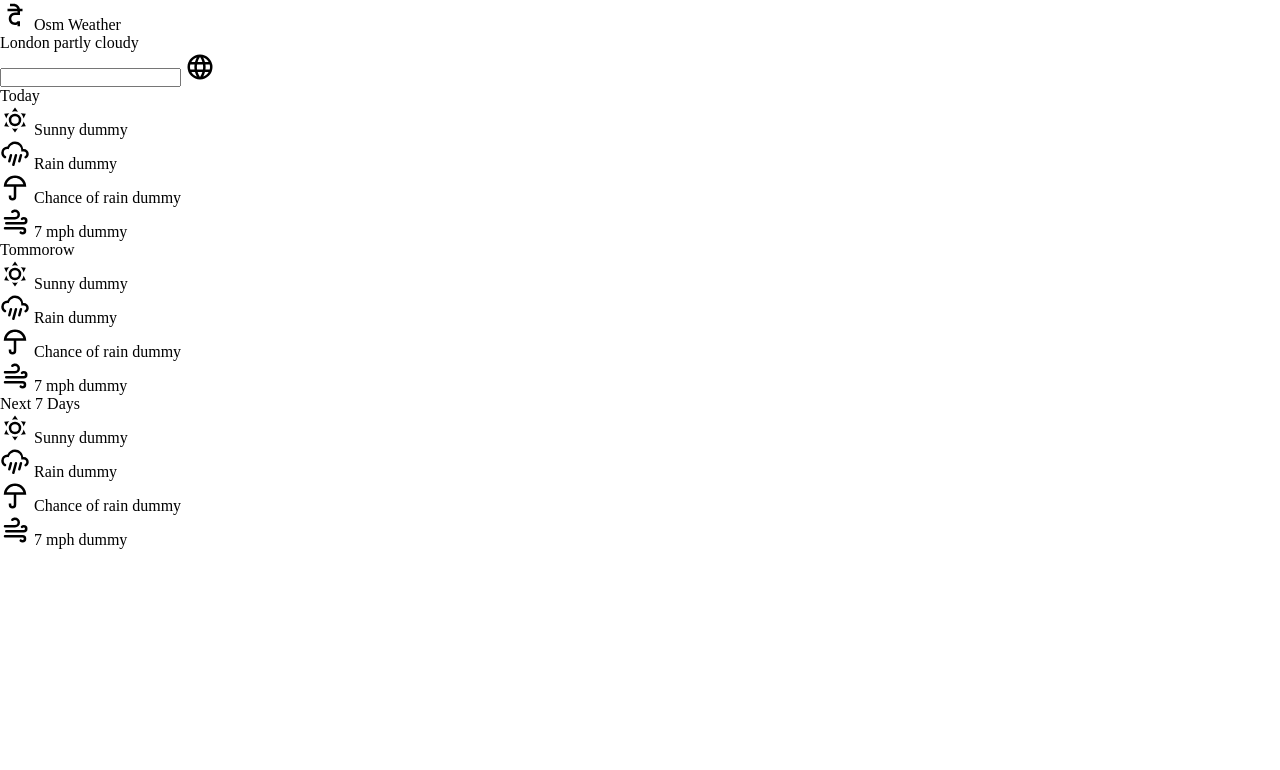
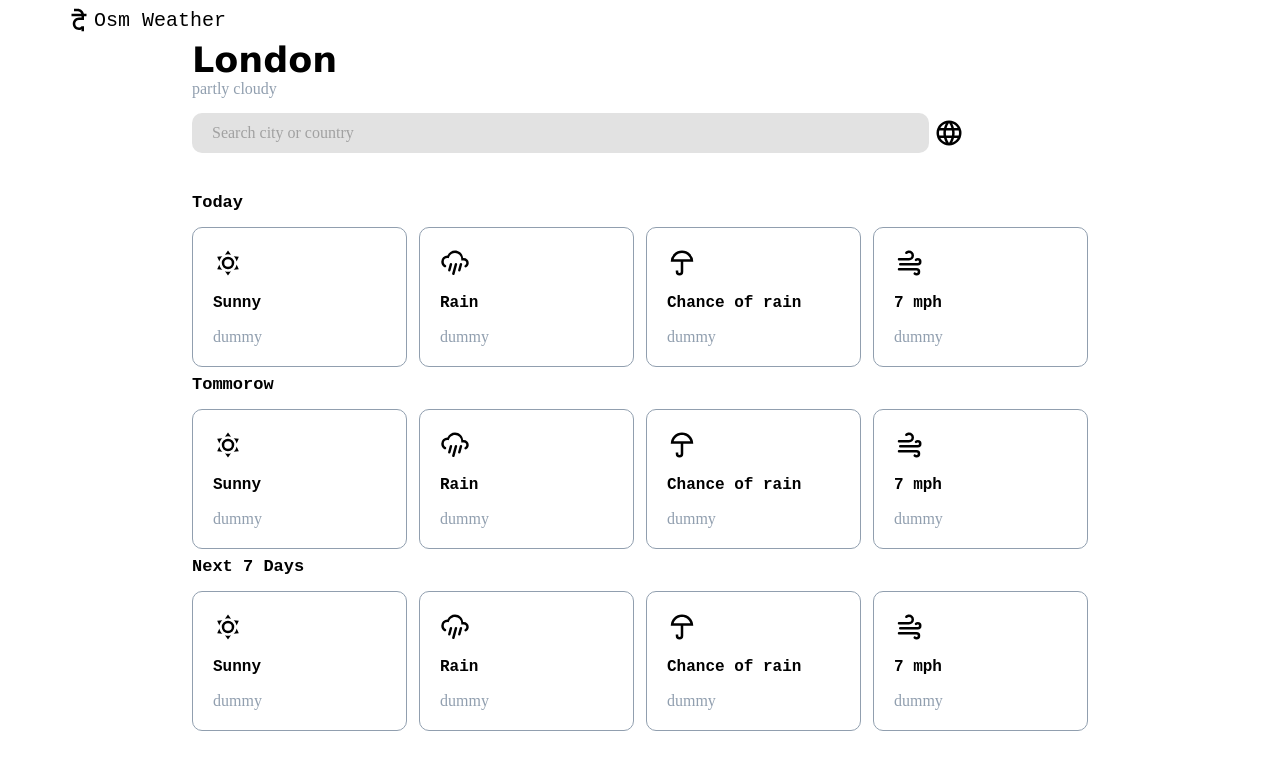
Before and after one commit to Moyinoluwa360/weather-app, a website built with webpack: page src/template.html in a window 1280 px wide. Built offline with nearby package versions, Linux system fonts and the light colour scheme.

Commit message:
completed page styling

```diff
--- a/src/style.css
+++ b/src/style.css
@@ -11,3 +11,94 @@ img{
     height: 30px;
     width: 30px;
 }
+.head{
+    height: 5%;
+    display: flex;
+    align-items: center;
+    padding-left: 5%;
+    font-family: monospace;
+    font-size: 20px;
+}
+.main{
+    height: 95%;
+    display: flex;
+    flex-direction: column;
+    align-items: center;
+}
+.city-info,.cards-container{
+    width:70%;
+}
+.city-info{
+    display: flex;
+    flex-direction: column;
+}
+.city-name{
+    font-family: 'Lucida Sans', 'Lucida Sans Regular', 'Lucida Grande', 'Lucida Sans Unicode', Geneva, Verdana, sans-serif;
+    font-size: 35px;
+    font-weight: bolder;
+}
+.city-weather-condition{
+    color:  #919faf;
+}
+.input-sec{
+    display: flex;
+    align-items: center;
+    gap: 5px;
+    margin-top: 15px;
+    margin-bottom:20px;
+}
+.input{
+    all: unset;
+    width: 80%;
+    height: 40px;
+    background-color: #e2e2e2;
+    border-radius: 10px;
+    padding-left:20px;
+}
+.input::placeholder{
+    color: rgb(161, 161, 161);
+}
+.cards-container{
+    height: 80%;
+    margin-top:20px;
+    display: flex;
+    flex-direction: column;
+    gap: 30px;
+}
+.card-container{
+    display: flex;
+    flex-direction: column;
+    gap: 15px;
+    height: 25%;
+}
+.card-date{
+    font-size: 17px;
+    font-weight: bold;
+    font-family: monospace;
+}
+.cards{
+    display: flex;
+    justify-content: space-between;
+    gap: 10px;
+}
+.card{
+    display: flex;
+    flex-direction: column;
+    width: 24%;
+    height: 140px;
+    padding: 20px;
+    justify-content: space-between;
+    border: 1px solid #919faf;
+    border-radius: 10px;
+}
+.card:hover{
+    border: solid black;
+}
+.condition{
+    font-weight: bold;
+    font-family: 'Courier New', Courier, monospace;
+}
+.condition-level{
+    font-weight: lighter;
+    color: #919faf;
+}
--- a/src/template.html
+++ b/src/template.html
@@ -15,7 +15,7 @@
             <span class="city-name">London</span>
             <span class="city-weather-condition">partly cloudy</span>
             <div class="input-sec">
-                <input type="text" class="input">
+                <input type="text" class="input" placeholder="Search city or country">
                 <img src="./icons/web.svg" alt="web">
             </div>
         </div>
@@ -26,22 +26,22 @@
                     <div class="card">
                         <img src="./icons/weather-sunny.svg" alt="sunny">
                         <span class="condition">Sunny</span>
-                        <span class="today-sunny-condition conditon-level">dummy</span>
+                        <span class="today-sunny-condition condition-level">dummy</span>
                     </div>
                     <div class="card">
                         <img src="./icons/weather-pouring.svg" alt="rain">
                         <span class="condition">Rain</span>
-                        <span class="today-rain-condition conditon-level">dummy</span>
+                        <span class="today-rain-condition condition-level">dummy</span>
                     </div>
                     <div class="card">
                         <img src="./icons/umbrella-outline.svg" alt="chance of rain">
                         <span class="condition">Chance of rain</span>
-                        <span class="today-rain-chance-condition conditon-level">dummy</span>
+                        <span class="today-rain-chance-condition condition-level">dummy</span>
                     </div>
                     <div class="card">
                         <img src="./icons/weather-windy.svg" alt="windy">
                         <span class="condition">7 mph</span>
-                        <span class="today-windy-condition conditon-level">dummy</span>
+                        <span class="today-windy-condition condition-level">dummy</span>
                     </div>
                 </div>
             </div>
@@ -52,22 +52,22 @@
                         <div class="card">
                             <img src="./icons/weather-sunny.svg" alt="sunny">
                             <span class="condition">Sunny</span>
-                            <span class="tomorrow-sunny-condition conditon-level">dummy</span>
+                            <span class="tomorrow-sunny-condition condition-level">dummy</span>
                         </div>
                         <div class="card">
                             <img src="./icons/weather-pouring.svg" alt="rain">
                             <span class="condition">Rain</span>
-                            <span class="tomorrow-rain-condition conditon-level">dummy</span>
+                            <span class="tomorrow-rain-condition condition-level">dummy</span>
                         </div>
                         <div class="card">
                             <img src="./icons/umbrella-outline.svg" alt="chance of rain">
                             <span class="condition">Chance of rain</span>
-                            <span class="tomorrow-rain-chance-condition conditon-level">dummy</span>
+                            <span class="tomorrow-rain-chance-condition condition-level">dummy</span>
                         </div>
                         <div class="card">
                             <img src="./icons/weather-windy.svg" alt="windy">
                             <span class="condition">7 mph</span>
-                            <span class="tomorrow-windy-condition conditon-level">dummy</span>
+                            <span class="tomorrow-windy-condition condition-level">dummy</span>
                         </div>
                     </div>
                 </div>
@@ -79,22 +79,22 @@
                         <div class="card">
                             <img src="./icons/weather-sunny.svg" alt="sunny">
                             <span class="condition">Sunny</span>
-                            <span class="next7-sunny-condition conditon-level">dummy</span>
+                            <span class="next7-sunny-condition condition-level">dummy</span>
                         </div>
                         <div class="card">
                             <img src="./icons/weather-pouring.svg" alt="rain">
                             <span class="condition">Rain</span>
-                            <span class="next7-rain-condition conditon-level">dummy</span>
+                            <span class="next7-rain-condition condition-level">dummy</span>
                         </div>
                         <div class="card">
                             <img src="./icons/umbrella-outline.svg" alt="chance of rain">
                             <span class="condition">Chance of rain</span>
-                            <span class="next7-rain-chance-condition conditon-level">dummy</span>
+                            <span class="next7-rain-chance-condition condition-level">dummy</span>
                         </div>
                         <div class="card">
                             <img src="./icons/weather-windy.svg" alt="windy">
                             <span class="condition">7 mph</span>
-                            <span class="next7-windy-condition conditon-level">dummy</span>
+                            <span class="next7-windy-condition condition-level">dummy</span>
                         </div>
                     </div>
                 </div>
```
